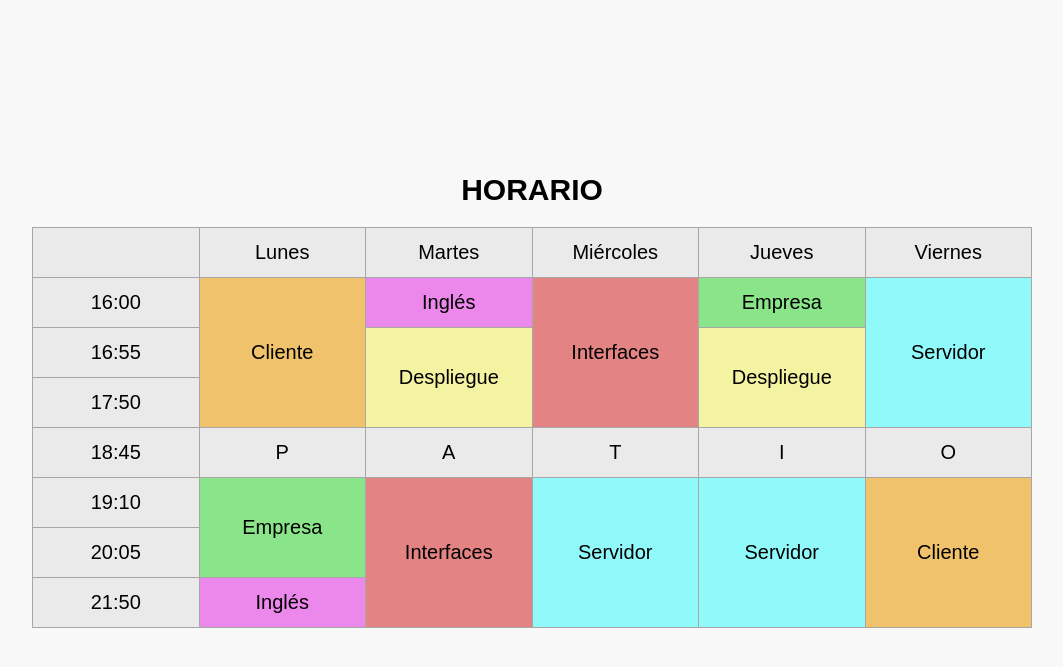
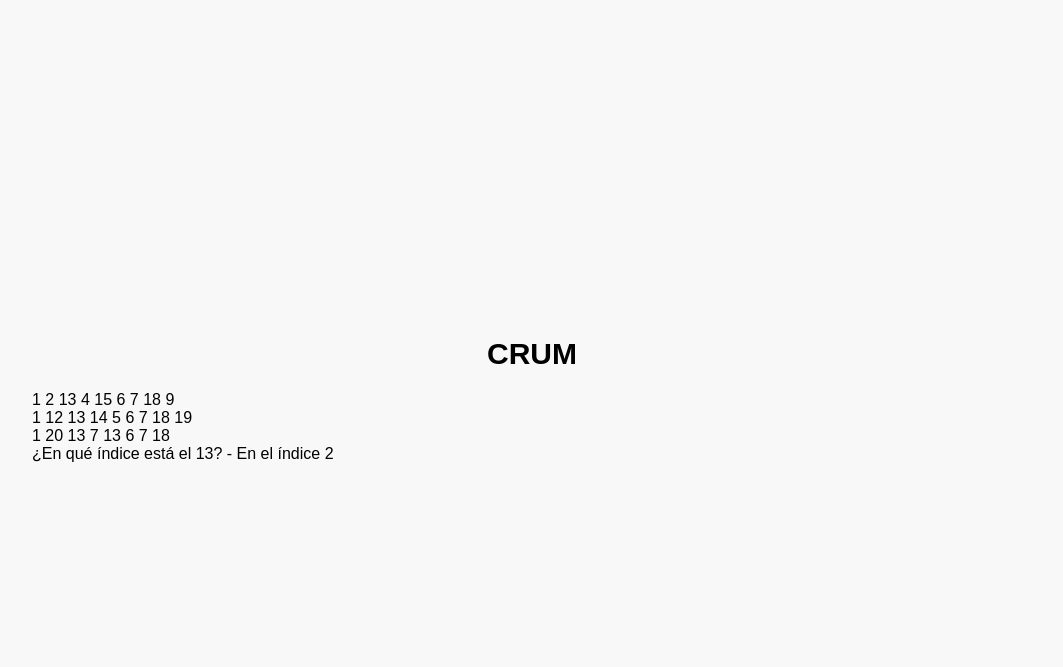
Before and after one commit to RomanKornyeyev/entorno_servidor, a PHP site: page /arrays.php in a window 1280 px wide. Shown: the top 667 px of the page, without its empty margins (108-1171 px from the left). Run offline with PHP 8.4, Linux system fonts and the light colour scheme.

Commit message:
ejer compas

```diff
--- a/1ev/practicas_arrays/arrays.php
+++ b/1ev/practicas_arrays/arrays.php
@@ -1,68 +1,30 @@
 <?php
 
-    $dwec = "Cliente";
-    $dwes = "Servidor";
-    $emp = "Empresa";
-    $ing = "Inglés";
-    $diw = "Interfaces";
-    $daw = "Despliegue";
+$arrayReemplazo = [1=>20, 3=>7, 4=>13];
+
+$arrays = [
+  $array1 = [1,2,13,4,15,6,7,18,9],
+  $array2 = [1,12,13,14,5,6,7,18,19],
+  $arrayFusionada = array_replace(array_intersect($array1,$array2), $arrayReemplazo)
+];
+
+$busqueda = array_search(13, $arrayFusionada); //devolvería el 4 (el índice)
+
+//Función para imprimir arrays
+function imprimirArray($arr){
+ for ($i=0;$i<count($arr);$i++) {
+    for ($j=0;$j<count($arr[$i]);$j++){
+       echo "  " . $arr[$i][$j] ;
+    }
+    echo "<br>";
+ }
+}
+?>
 
 
-    $horario = [
-        0 => ["", "Lunes", "Martes", "Miércoles", "Jueves", "Viernes"],
-        1 => ["16:00", $dwec, $ing, $diw, $emp, $dwes],
-        2 => ["16:55", $dwec, $daw, $diw, $daw, $dwes],
-        3 => ["17:50", $dwec, $daw, $diw, $daw, $dwes],
-        4 => ["18:45", "P", "A", "T", "I", "O"],
-        5 => ["19:10", $emp, $diw, $dwes, $dwes, $dwec],
-        6 => ["20:05", $emp, $diw, $dwes, $dwes, $dwec],
-        7 => ["21:50", $ing, $diw, $dwes, $dwes, $dwec],
-    ];
 
-    $estilo = [
-        $dwes => "color1",
-        $dwec => "color2",
-        $emp => "color3",
-        $ing => "color4",
-        $diw => "color5",
-        $daw => "color6",
-    ];
 
-    function generarHorario(){
 
-        global $dwec, $dwes, $emp, $ing, $diw, $daw;
-        global $estilo;
-        global $horario;
-        $cont = 1;
-        $i_aux = 0;
-
-        for ($i = 0; $i < count($horario); $i++) {
-            echo "<tr class='tr'>";
-            for($j = 0; $j < count($horario[$i]); $j++){
-                $i_aux = $i;
-                while(($i_aux+1) < count($horario) && $horario[$i_aux][$j] == $horario[$i_aux+1][$j]){ //si el td de abajo es igual, rowspan++ (cont++)
-                    $cont++;
-                    $i_aux++;
-                }
-                if($i > 0){
-                    if($horario[$i-1][$j] != $horario[$i][$j]){ //si el td de arriba es igual, no pintes nada
-                        if(in_array($horario[$i][$j], array_keys($estilo))){ //pintame el estilo extra SOLO SI COINCIDE CON UNA ASIGNATURA
-                            echo "<td class='td ".$estilo[$horario[$i][$j]]."' rowspan='$cont'>".$horario[$i][$j]."</td>";
-                        }else{ //si no coincide, pintame color-default
-                            echo "<td class='td color-default' rowspan='$cont'>".$horario[$i][$j]."</td>";
-                        }
-                    }
-                }else{
-                   echo "<td class='td color-default' rowspan='$cont'>".$horario[$i][$j]."</td>";
-                }
-
-                $cont = 1;
-            }
-            echo "</tr>";
-        }
-    };
-
-?>
 <!DOCTYPE html>
 <html lang="es">
 <head>
@@ -74,17 +36,19 @@
     <!-- JS -->
     <script src="./js/scrollreveal-lib.js"></script>
     <script src="./js/scrollreveal.js" defer=""></script>
-    <title>HORARIO</title>
+    <title>CRUM</title>
 </head>
 <body>
     <main class="container">
-        <h1 class="title">HORARIO</h1>
+        <h1 class="title">CRUM</h1>
         <div class="central">
-            <table class="table">
-                <tbody>
-                    <?php generarHorario() ?>
-                </tbody>
-            </table>
+        <?php
+            imprimirArray($arrays);
+            echo "¿En qué índice está el 13? - En el índice " . $busqueda;
+        ?>
+
+
+
         </div>
     </main>
 </body>
```
